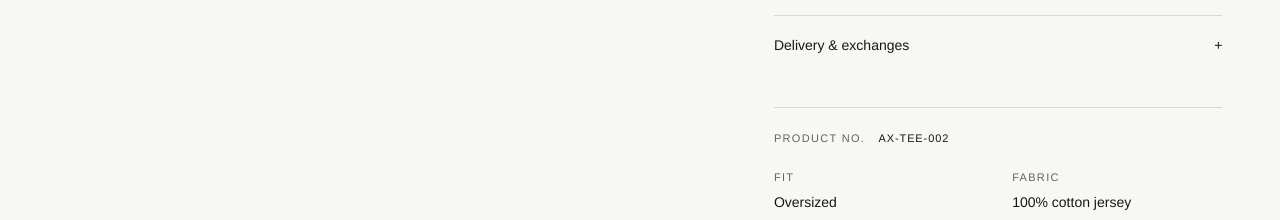
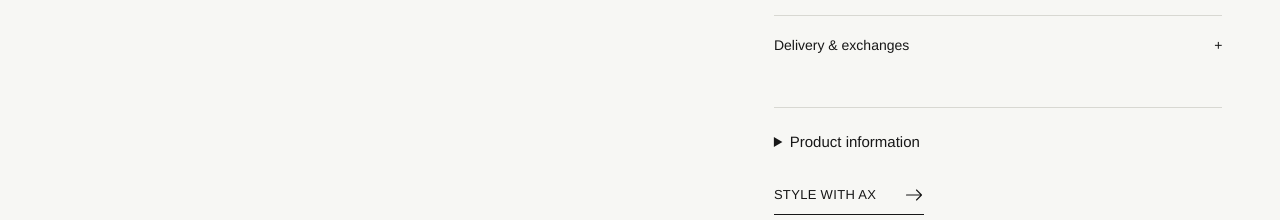
Before and after one commit to axmensstore2020-droid/ax-v3-storefront, a Next.js app: page /products/camouflage-graphic-oversized-t-shirt in a window 1280 px wide. Shown: the part 1160-1380 px from the top of the page. Built offline with nearby package versions, Linux system fonts and the light colour scheme; no server answers.

Commit message:
Make product information collapsible

```diff
--- a/components/ProductDataPanel.js
+++ b/components/ProductDataPanel.js
@@ -8,6 +8,9 @@ export default function ProductDataPanel({product,selectedOptions={}}) {
   const hasFitContent = product.fit || product.fabric || product.color || product.style || product.care || hasNotes || hasMeasurements;
   if (!product.productNumberDisplay && !hasFitContent) return null;
   return <section className="product-data-panel" aria-label="Product information">
+    <details className="product-info-details">
+      <summary>Product information</summary>
+      <div className="product-info-content">
         {product.productNumberDisplay && <p className="product-number">PRODUCT NO. <span>{product.productNumberDisplay}</span></p>}
         {hasFitContent && <>
           <dl className="product-facts">
@@ -22,5 +25,7 @@ export default function ProductDataPanel({product,selectedOptions={}}) {
           {(hasNotes || hasMeasurements || product.fit) && <MeasurementFit product={product} selectedOptions={selectedOptions}/>}
           {product.care && <details className="care-details"><summary>Care</summary><p>{product.care}</p></details>}
         </>}
+      </div>
+    </details>
   </section>;
 }
```
Lines whose indentation alone changed are shown as unchanged.
